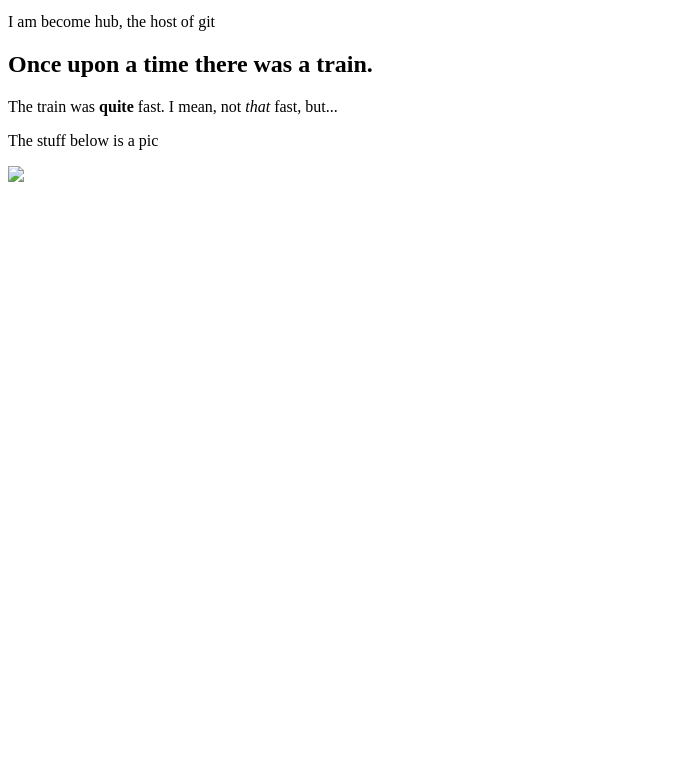
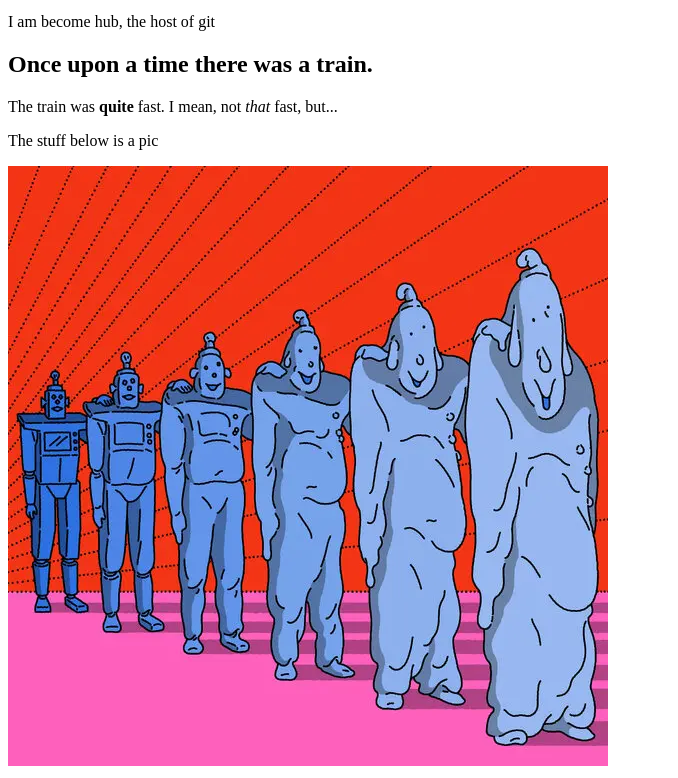
Before and after one commit to divijmuthu/lab4cubstart, a plain HTML site: page index.html in a window 1280 px wide. Shown: the part 101-879 px from the top of the page, without its empty margins (0-678 px from the left). Before the commit the page ends 800 px from the top, so only its background shows below. Drawn offline with Linux system fonts and the light colour scheme; the site is published under a folder, as on GitHub Pages, so addresses that start at the root find nothing.

Commit message:
Update index.html

```diff
--- a/index.html
+++ b/index.html
@@ -12,6 +12,6 @@
     <h2>Once upon a time there was a train.</h2>
     <p>The train was <b>quite</b> fast. I mean, not <i>that</i> fast, but...</p>
     <p>The stuff below is a pic</p>
-    <img src="/29hoel-articleLarge.jpg.webp">
+    <img src="./29hoel-articleLarge.jpg.webp">
 </body>
 </html>
```
